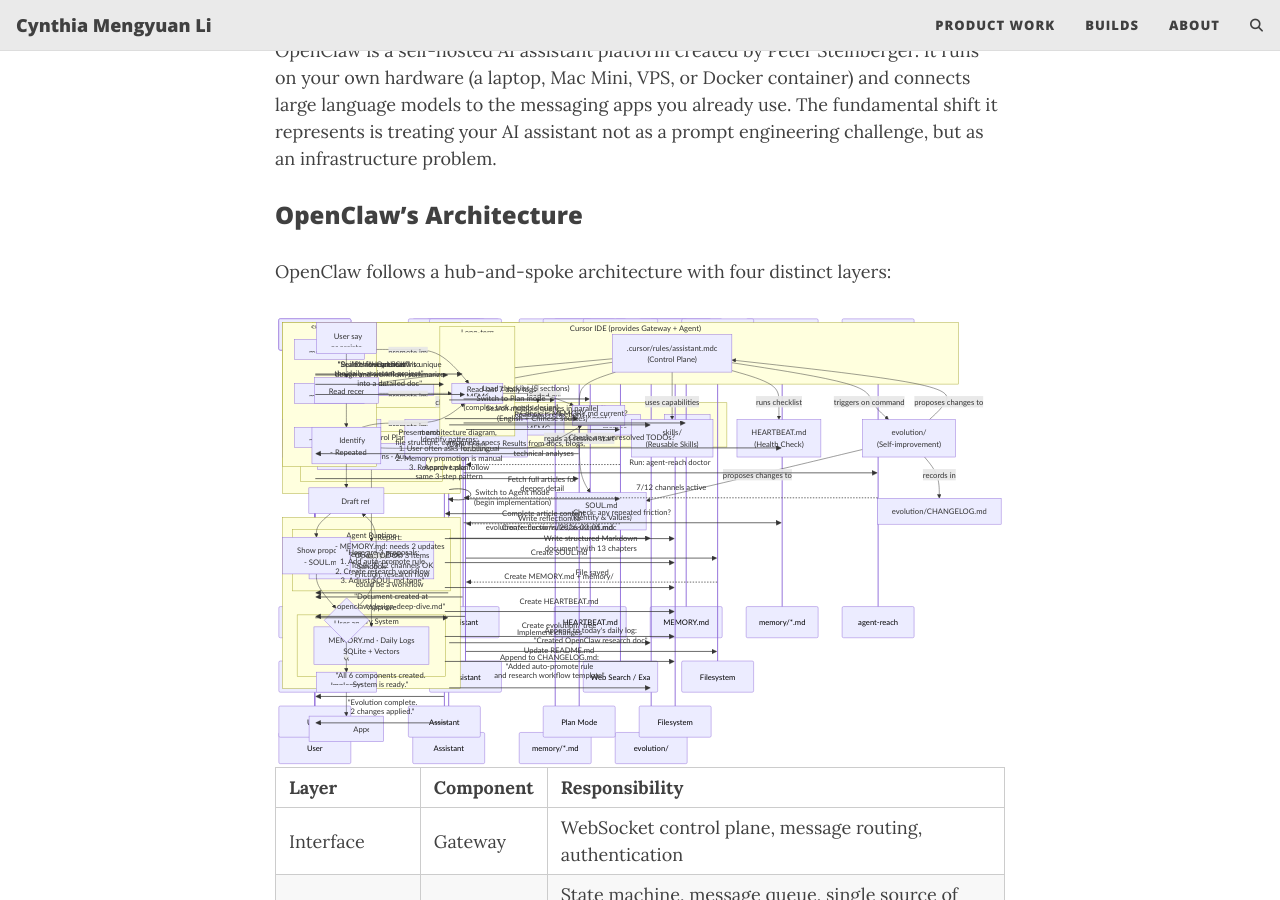
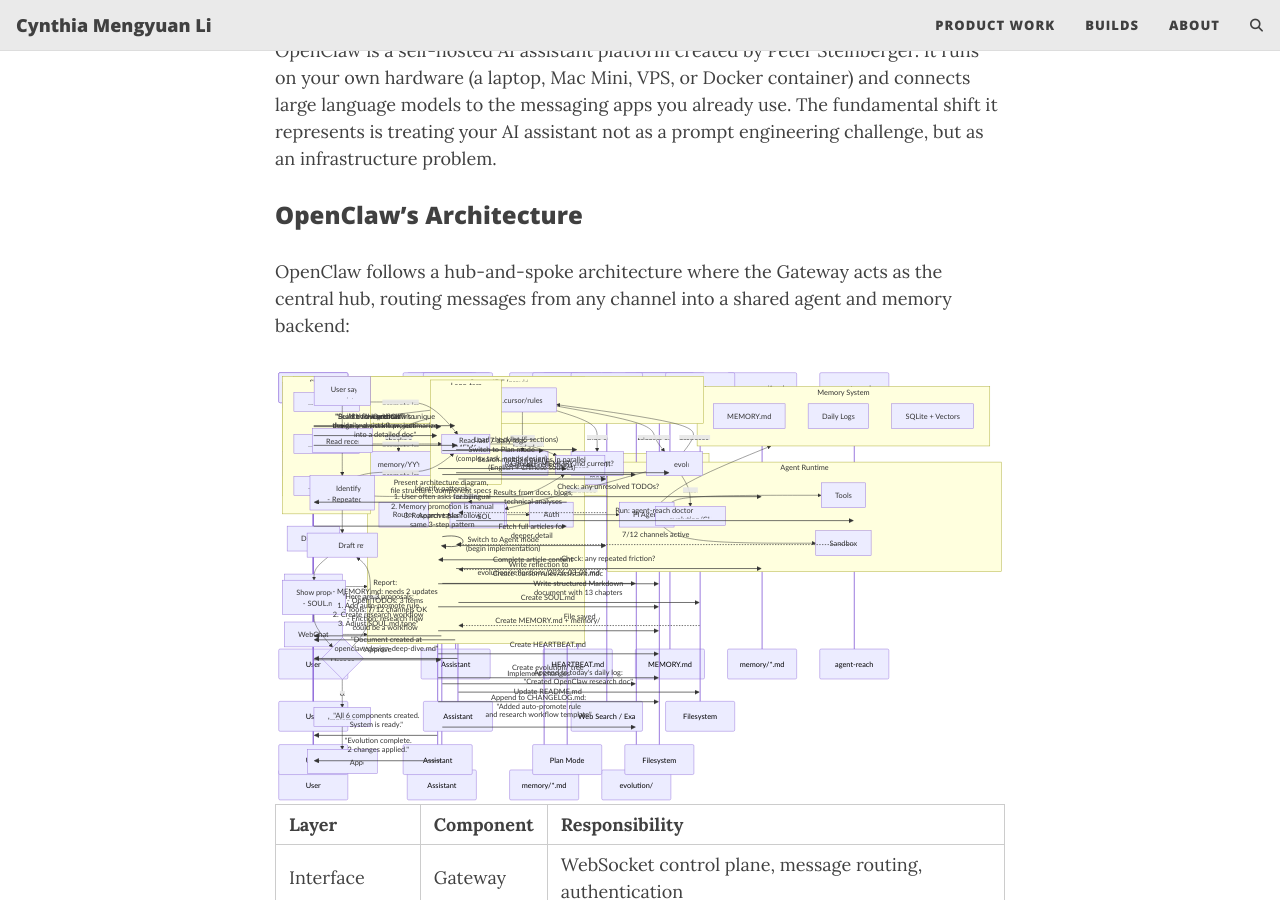
Before and after one commit to cynthialmy/cynthialmy.github.io, a Jekyll site: the page built from _posts/2026-02-27-self-evolving-ai-assistant.md, in a window 1280 px wide and 900 px high, scrolled down 1080 px. Built offline with Jekyll 4.4.1, drawn with Linux system fonts in a browser that asks for light colours; comment, search, counter and statistics services are not loaded.

Commit message:
added docs

````diff
--- a/_posts/2026-02-27-self-evolving-ai-assistant.md
+++ b/_posts/2026-02-27-self-evolving-ai-assistant.md
@@ -27,33 +27,35 @@ OpenClaw is a self-hosted AI assistant platform created by Peter Steinberger. It
 
 ### OpenClaw's Architecture
 
-OpenClaw follows a hub-and-spoke architecture with four distinct layers:
+OpenClaw follows a hub-and-spoke architecture where the Gateway acts as the central hub, routing messages from any channel into a shared agent and memory backend:
 
 ```mermaid
-flowchart TB
-    subgraph Top [" "]
-        direction LR
-        subgraph Channels ["User Channels"]
-            CH["WhatsApp · Telegram · Slack<br/>Discord · iMessage · WebChat"]
-        end
-        subgraph GW ["Gateway (Control Plane)"]
-            G["Router · Sessions · Auth"]
-        end
+flowchart LR
+    WA["WhatsApp"] --> GW
+    TG["Telegram"] --> GW
+    SL["Slack"] --> GW
+    DC["Discord"] --> GW
+    IM["iMessage"] --> GW
+    WC["WebChat"] --> GW
+
+    subgraph GW ["Gateway (Hub)"]
+        Router["Router"] --> Session["Sessions"] --> Auth["Auth"]
     end
 
-    subgraph Bottom [" "]
-        direction LR
-        subgraph AgentLayer ["Agent Runtime"]
-            A["Pi Agent Core · Tools · Sandbox"]
-        end
-        subgraph MemoryLayer ["Memory System"]
-            M["MEMORY.md · Daily Logs<br/>SQLite + Vectors"]
-        end
+    Auth --> Core
+
+    subgraph Agent ["Agent Runtime"]
+        Core["Pi Agent"] --> Tools["Tools"]
+        Core --> Sandbox["Sandbox"]
     end
 
-    CH --> G
-    G --> A
-    A --> M
+    Core --> Memory
+
+    subgraph Memory ["Memory System"]
+        MD["MEMORY.md"]
+        Logs["Daily Logs"]
+        DB["SQLite + Vectors"]
+    end
 ```
 
 | Layer | Component | Responsibility |
````
